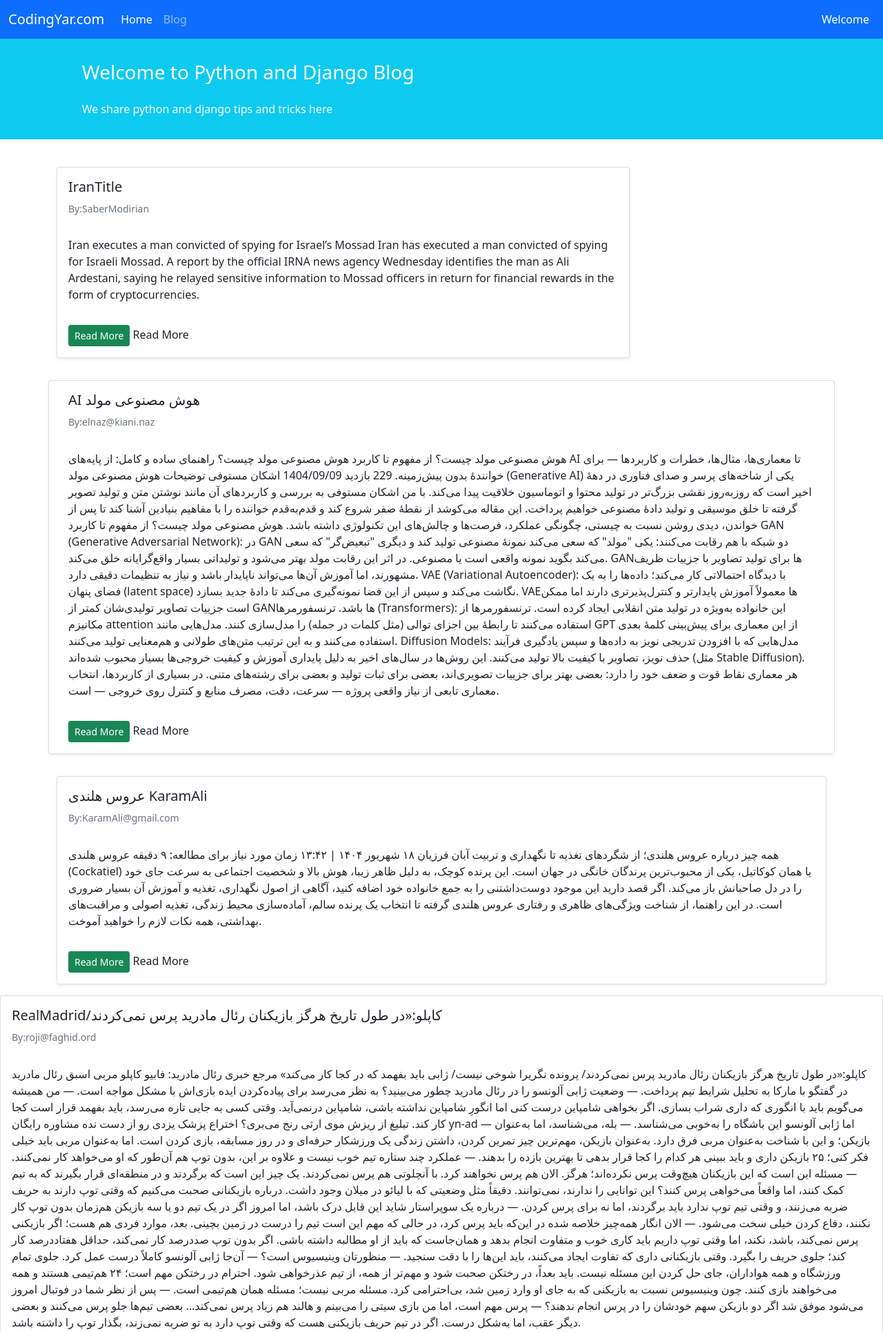
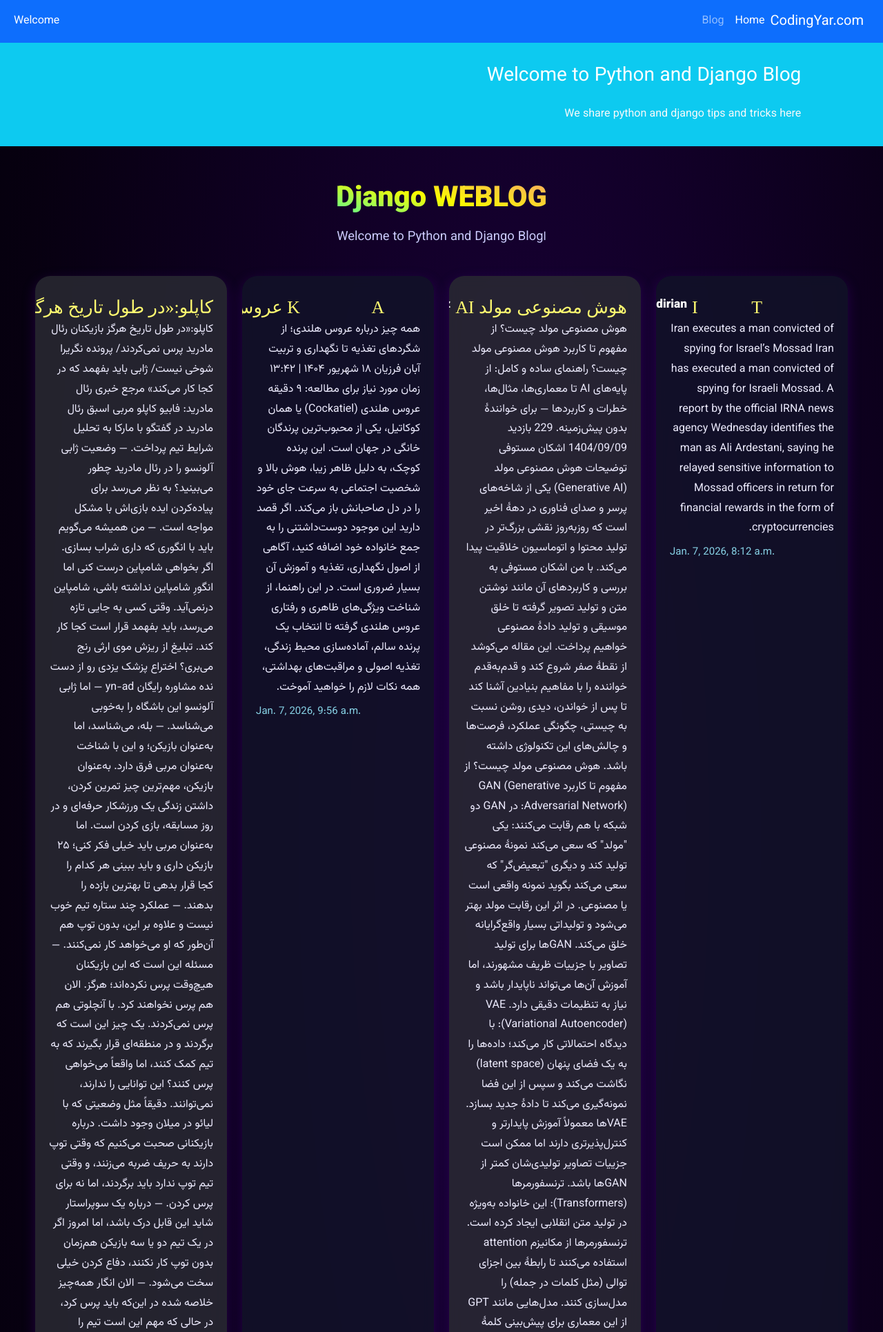
Before and after one commit to sabermodirian/blog_website, a Django app: page /blog/ in a window 1280 px wide. Shown: the top 1931 px of the page at 69% size. Run offline with Django 5.2, Linux system fonts and the light colour scheme; data comes from the database, SQL or seed files in the repository.

Commit message:
70) نمایش لیست پستلاهگها در یم تمپلیت جدید و بسیار زیبا با تم دارک و تاریک ها در صفحهی اصلی (home.htm)
Signed-off-by: Saber Modirian <sabermodirian@gmail.com>

```diff
--- a/blog/templates/blog/posts_list.html
+++ b/blog/templates/blog/posts_list.html
@@ -5,44 +5,252 @@
 {% endblock page_Title %}
 
 {% block content %}
-    <div class="container mt-4">
-        <div class="row">
-            <div class="col-9">
-                {% for pst in postslist %}
-                    <div class="card shadow-sm my-3">
-                        <div class="card-body">
-                            <h5 class="card-title">{{ pst.title }}</h5>
-                            <h6 class="card-subtitle mb-2 text-muted small py-2">By:{{ pst.author }}</h6>
-                            <p class="card-text py-3">
-                                {{ pst.text }}
-                            </p>
-                            <div class="btn btn-sm btn-success">Read More</div>
-                            {#                        <a href=" {% url 'blog_detail' post.id %}" class="btn btn-sm btn-SUCCESS">#}
-                            Read More</a>
-                        </div>
+
+    <!DOCTYPE html>
+    <html lang="fa" dir="rtl">
+    <head>
+        <meta charset="UTF-8">
+        <title>SmartLeadAI – بازتاب گلبهی متحرک و آیکون گرافیکی</title>
+        <meta name="viewport" content="width=device-width,initial-scale=1.0">
+        <link href="https://fonts.googleapis.com/css2?family=Vazirmatn:wght@400;600;900&display=swap" rel="stylesheet">
+        <link href="https://fonts.googleapis.com/icon?family=Material+Icons" rel="stylesheet">
+        <style>
+            :root {
+                --bg-dark: #070010;
+                --txt-main: #fff;
+                --glass-blur: blur(8px);
+                --hero-gradient: linear-gradient(15deg, #00ffe1 25%, #fafa00 50%, #ff46dd 90%);
+            }
+
+            /* 🔶 انیمیشن بازتاب */
+            @keyframes sweep {
+                0% {
+                    transform: translate(-150%, -150%) rotate(25deg);
+                    opacity: 0;
+                }
+                30% {
+                    opacity: .4;
+                }
+                50% {
+                    opacity: .7;
+                }
+                100% {
+                    transform: translate(150%, 150%) rotate(25deg);
+                    opacity: 0;
+                }
+            }
+
+            body {
+                margin: 0;
+                background: radial-gradient(at 60% 30%, #1a003a 0%, #070010 70%, #000008 100%);
+                font-family: 'Vazirmatn', sans-serif;
+                color: var(--txt-main);
+                direction: rtl;
+                line-height: 1.8;
+                overflow-x: hidden;
+                user-select: none;
+            }
+
+            .container {
+                max-width: 1300px;
+                margin: auto;
+                padding: 40px 4vw;
+            }
+
+            .hero-title {
+                font-size: 2.6rem;
+                font-weight: 900;
+                text-align: center;
+                background: var(--hero-gradient);
+                -webkit-background-clip: text;
+                -webkit-text-fill-color: transparent;
+            }
+
+            .hero-desc {
+                text-align: center;
+                color: #cccdfd;
+                font-size: 1.15rem;
+                margin-bottom: 40px;
+            }
+
+            .cards-section {
+                display: flex;
+                flex-wrap: wrap;
+                justify-content: center;
+                gap: 22px;
+            }
+
+            .value-prop-card {
+                border-radius: 22px;
+                padding: 26px 20px;
+                min-width: 250px;
+                max-width: 280px;
+                flex: 1 1 250px;
+                position: relative;
+                overflow: hidden;
+                backdrop-filter: var(--glass-blur);
+                transition: transform .25s ease, box-shadow .35s ease;
+                box-shadow: 0 6px 18px rgba(70, 0, 130, .4);
+            }
+
+            /* پس‌زمینه یکی‌درمیون */
+            .value-prop-card:nth-child(odd) {
+                background: rgba(18, 18, 40, .85);
+            }
+
+            .value-prop-card:nth-child(even) {
+                background: rgba(42, 42, 51, .85);
+            }
+
+            /* 🔶 نوار بازتاب متحرک */
+            .value-prop-card::before {
+                content: "";
+                position: absolute;
+                top: 0;
+                left: 0;
+                width: 200%;
+                height: 200%;
+                background: linear-gradient(25deg, rgba(255, 153, 102, 0) 30%, rgba(255, 204, 136, 0.7) 50%, rgba(255, 153, 102, 0) 70%);
+                opacity: 0;
+                transform: translate(-150%, -150%) rotate(25deg);
+                pointer-events: none;
+            }
+
+            .value-prop-card:hover {
+                transform: translateY(-8px) scale(1.02);
+                box-shadow: 0 12px 45px rgba(240, 240, 255, 0.38),
+                0 3px 10px rgba(255, 255, 255, 0.10);
+            }
+
+            .value-prop-card:hover::before {
+                animation: sweep 1.5s ease-in-out forwards; /* ⏱ افزایش زمان به 1.5 ثانیه */
+            }
+
+            /* مرزهای نئون پایین کارت */
+            .neon1 {
+                border-bottom: 4px solid #00ffe1
+            }
+
+            .neon2 {
+                border-bottom: 4px solid #fafa00
+            }
+
+            .neon3 {
+                border-bottom: 4px solid #ff46dd
+            }
+
+            .neon4 {
+                border-bottom: 4px solid #00ccff
+            }
+
+            .neon5 {
+                border-bottom: 4px solid #f5ff45
+            }
+
+            .neon6 {
+                border-bottom: 4px solid #a8ff00
+            }
+
+            .neon7 {
+                border-bottom: 4px solid #00ff9e
+            }
+
+            .neon8 {
+                border-bottom: 4px solid #3ea2ff
+            }
+
+            .neon9 {
+                border-bottom: 4px solid #fa4f8f
+            }
+
+            .neon10 {
+                border-bottom: 4px solid #ff85f7
+            }
+
+            .neon11 {
+                border-bottom: 4px solid #f8ff85
+            }
+
+            .neon12 {
+                border-bottom: 4px solid #26ffc2
+            }
+
+            .neon13 {
+                border-bottom: 4px solid #d466ff
+            }
+
+            .neon14 {
+                border-bottom: 4px solid #fbff37
+            }
+
+            .neon15 {
+                border-bottom: 4px solid #b168ff
+            }
+
+            .card-title {
+                display: flex;
+                align-items: center;
+                gap: 7px;
+                font-size: 1.08rem;
+                font-weight: 700;
+                margin-bottom: 7px;
+            }
+
+            .card-title .material-icons {
+                font-family: 'Material Icons' !important;
+                font-size: 1.5em;
+                color: #fffa70;
+                vertical-align: middle;
+            }
+
+            .card-content-fa {
+                color: #eeecff;
+                font-size: 1rem;
+                margin-bottom: 6px;
+            }
+
+            .card-content-en {
+                color: #94e6fa;
+                font-size: .94rem;
+                direction: ltr;
+                text-align: left;
+                opacity: .9;
+            }
+
+            @media (max-width: 800px) {
+                .cards-section {
+                    flex-direction: column;
+                    align-items: center
+                }
+
+                .value-prop-card {
+                    max-width: 100%
+                }
+            }
+        </style>
+    </head>
+    <body>
+    <div class="container">
+        <div class="hero-title">Django WEBLOG</div>
+        <div class="hero-desc">اWelcome to Python and Django Blog</div>
+
+        <section class="cards-section">
+
+            {% for pst in postslist %}
+                <div class="value-prop-card neon{{ pst.id }}">
+                    <div class="card-title">
+                        <span class="material-icons">{{ pst.title }}</span>By:{{ pst.author }}
                     </div>
-                    </div>
-
-                {% endfor %}
-
-            <div class="col-3">
-
-                <div class="card my-4">
-                    <h5 class="card-header">About</h5>
-                    <div class="card-body">
-
-                        <p class="card-text">We love python and django. So we created a blog site to share our
-                            thoughts</p>
-                        <a href="#"
-                           class="btn btn-sm btn-danger">
-
-                            More...
-                        </a>
-                    </div>
+                    <div class="card-content-fa">{{ pst.text }}</div>
+                    <div class="card-content-en">{{ pst.created_datetime }}</div>
                 </div>
 
-            </div>
-        </div>
+            {% endfor %}
+
+
+        </section>
     </div>
+    </body>
+    </html>
 
 {% endblock content %}
```
